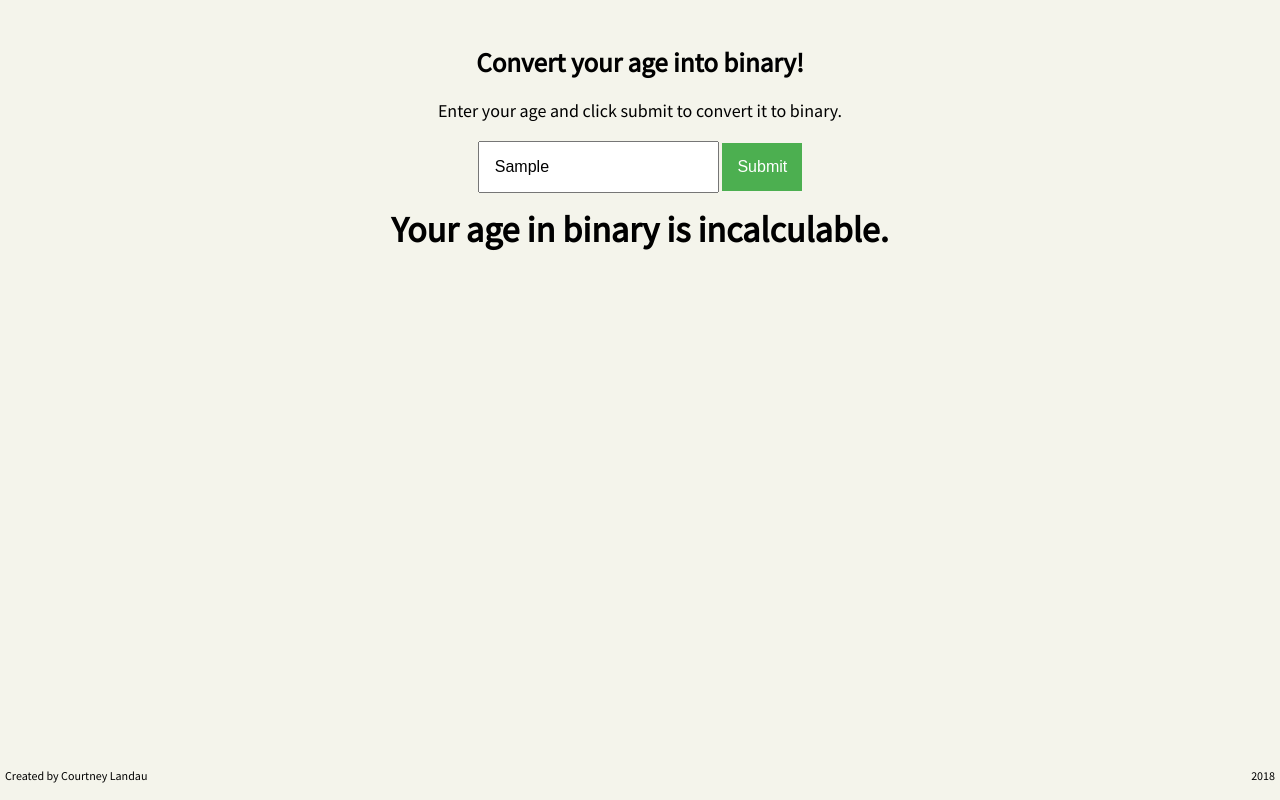
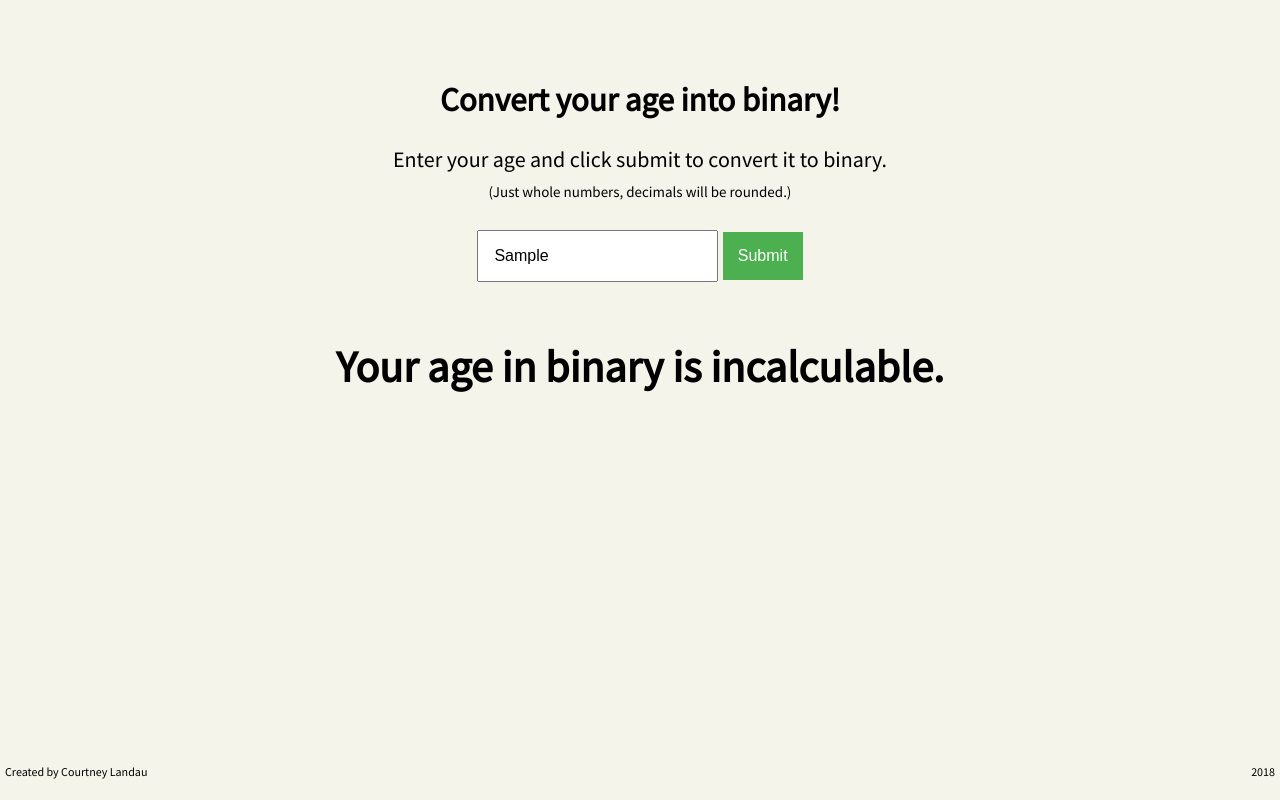
Before and after one commit to clandau/binaryAge, a plain HTML site: page views/index.html in a window 1280 px wide. Both pictures are taken after typing "Sample" into the empty fields and a click on the button "Submit". Drawn offline with Linux system fonts and the light colour scheme.

Commit message:
deal with decimals by not dealing

```diff
--- a/ageInBinary.js
+++ b/ageInBinary.js
@@ -5,6 +5,7 @@ function ageInBinary(age) {
     else if(age > 140 || age < 0) return('invalid age');
     else if(!Number.isInteger(age)) return('please enter a whole number');
     let binaryAge = [];
+    if(age === 0) return '0';
     while(age > 0) {
         var remain = age % 2;
         age = parseInt(age/2);
--- a/public/styles.css
+++ b/public/styles.css
@@ -1,10 +1,10 @@
 body {
     font-family: 'Source Sans Pro', sans-serif;
-    font-size: 18px;
+    font-size: 22px;
     color: black;
     background-color: #f4f4eb;
     line-height: 1.4em;
-    padding-top: 20px;
+    padding-top: 50px;
 }
 
 .container {
@@ -14,6 +14,10 @@ body {
     text-align: center;
     max-width: 800px;
     margin: 10px auto;
+}
+
+#smallerText {
+    font-size: 15px;
 }
 
 input {
@@ -32,6 +36,10 @@ input {
     font-size: 16px;
 }
 
+#results-container {
+    padding: 5%;
+}
+
 .footer {
     position: fixed;
     left: 5px;
--- a/views/index.html
+++ b/views/index.html
@@ -11,7 +11,8 @@
 <body>
     <div class= 'container'>
         <h2>Convert your age into binary!</h2>
-        <p>Enter your age and click submit to convert it to binary.</p>
+        <p>Enter your age and click submit to convert it to binary.<br>
+            <span id='smallerText'> (Just whole numbers, decimals will be rounded.)</span></p>
         <div id="">
             <input id="age" type="text" size = "20" placeholder="Enter age" />
             <input type="submit"
@@ -19,7 +20,9 @@
        tabindex="-1" />
        <button type="submit" class="button" form="nameform" value="To Binary" onclick="results()">Submit</button>
     </div>
+    <div id='results-container'>
         <h1 id="results"></h1>
+        </div>
     </div>
 
     <div class="footer">
@@ -34,7 +37,7 @@
     let resultsPlacement = document.getElementById("results");
 
     function results() {
-        let resultIn10 = parseInt(ageBox.value);
+        let resultIn10 = parseInt(Math.round(parseFloat(ageBox.value)));
         let resultIn2 = ageInBinary(resultIn10);
         console.log(resultIn10);
         resultsPlacement.innerHTML = "Your age in binary is " + resultIn2;
@@ -45,9 +48,7 @@
             return('incalculable.');
         }
         else if(age > 200 || age < 0) return('not really an age!');
-    else if(!Number.isInteger(age)) {
-        age = Math.round(age);
-    };
+        if(age === 0) return '0';
         let binaryAge = [];
         while(age > 0) {
             var remain = age % 2;
```
Lines whose indentation alone changed are shown as unchanged.
